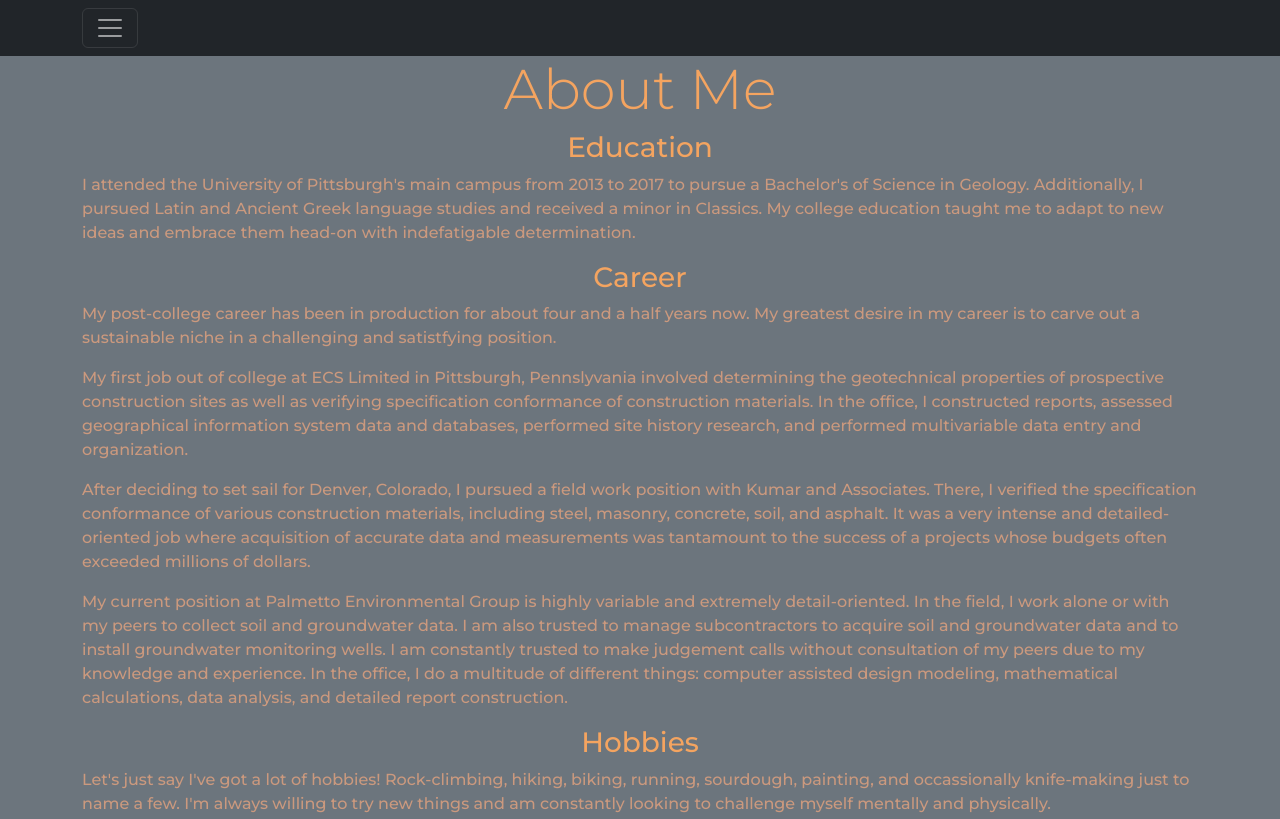
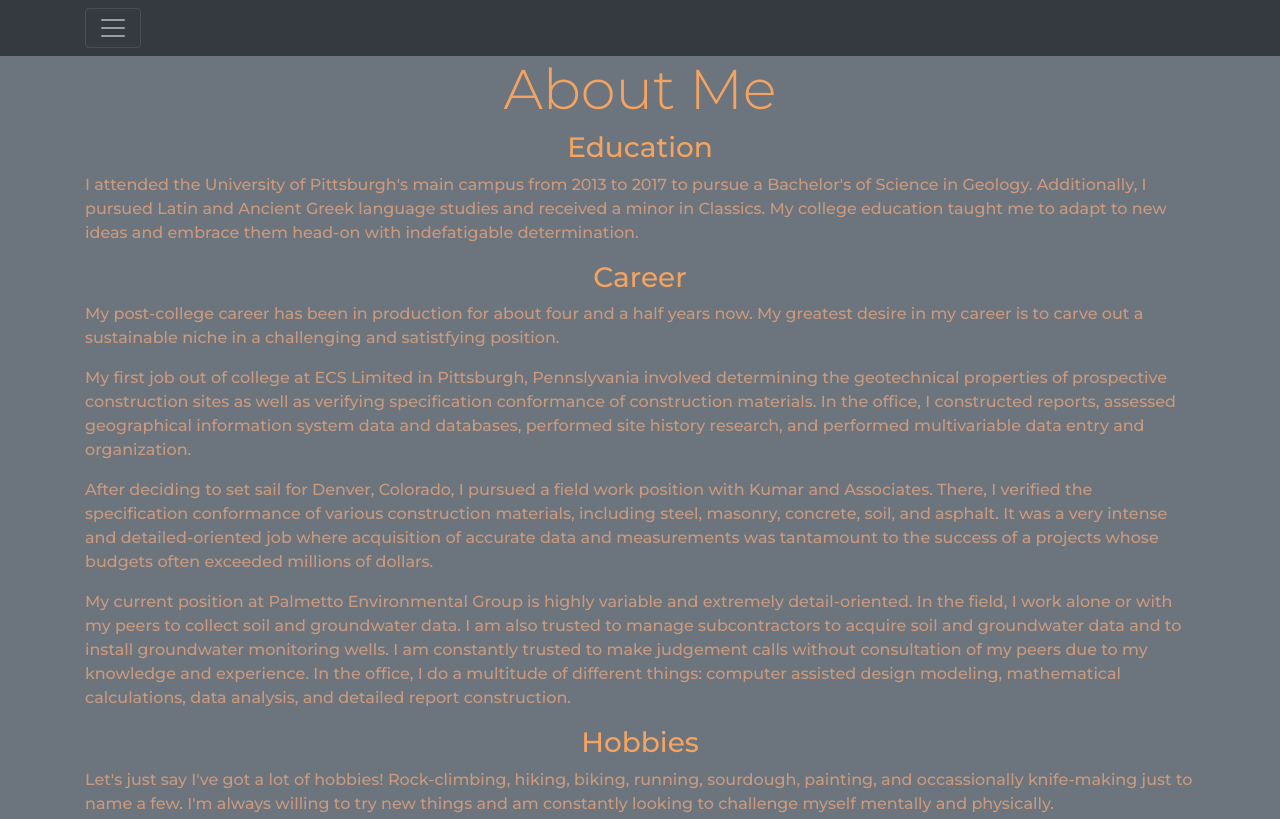
Before and after one commit to bmills23/BryanGMills.github.io, a plain HTML site: page aboutme.html in a window 1280 px wide. Shown: the top 819 px of the page. Drawn offline with nearby package versions, Linux system fonts and the light colour scheme.

Commit message:
Update aboutme.html

```diff
--- a/aboutme.html
+++ b/aboutme.html
@@ -10,7 +10,8 @@
     <link
         href="https://fonts.googleapis.com/css2?family=Montserrat:ital,wght@0,100;0,200;0,300;0,400;0,500;0,600;0,700;0,800;0,900;1,100;1,200;1,300;1,400;1,500;1,600;1,700;1,800;1,900&family=Roboto:ital,wght@0,100;0,300;0,400;0,900;1,100;1,300;1,400&display=swap"
         rel="stylesheet">
-    <link rel="stylesheet" href="C:\Users\Administrator\Documents\Web Development\Bootstrap\bootstrap-5.1.3-dist\css\bootstrap.css">
+<link rel="stylesheet" href="https://stackpath.bootstrapcdn.com/bootstrap/4.3.1/css/bootstrap.min.css" integrity="sha384-ggOyR0iXCbMQv3Xipma34MD+dH/1fQ784/j6cY/iJTQUOhcWr7x9JvoRxT2MZw1T" crossorigin="anonymous">
+
     <link rel="stylesheet" href="website.css">
     <link rel="stylesheet" href="slideshow.css">
 </head>
```
